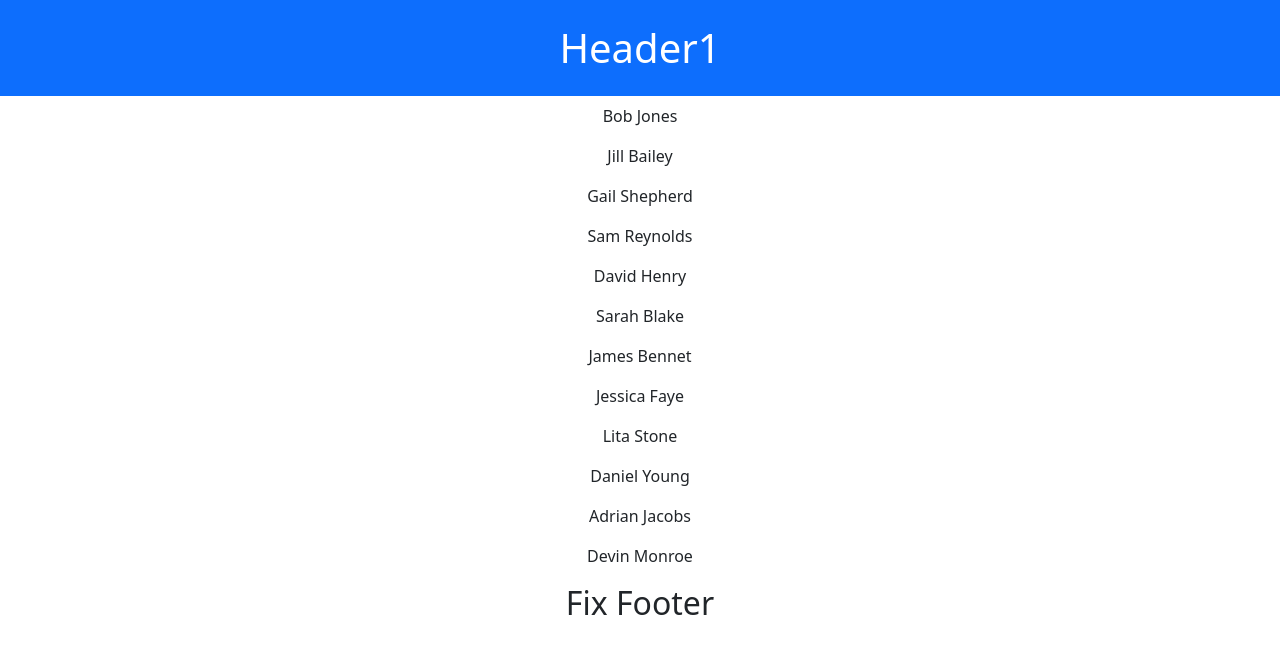
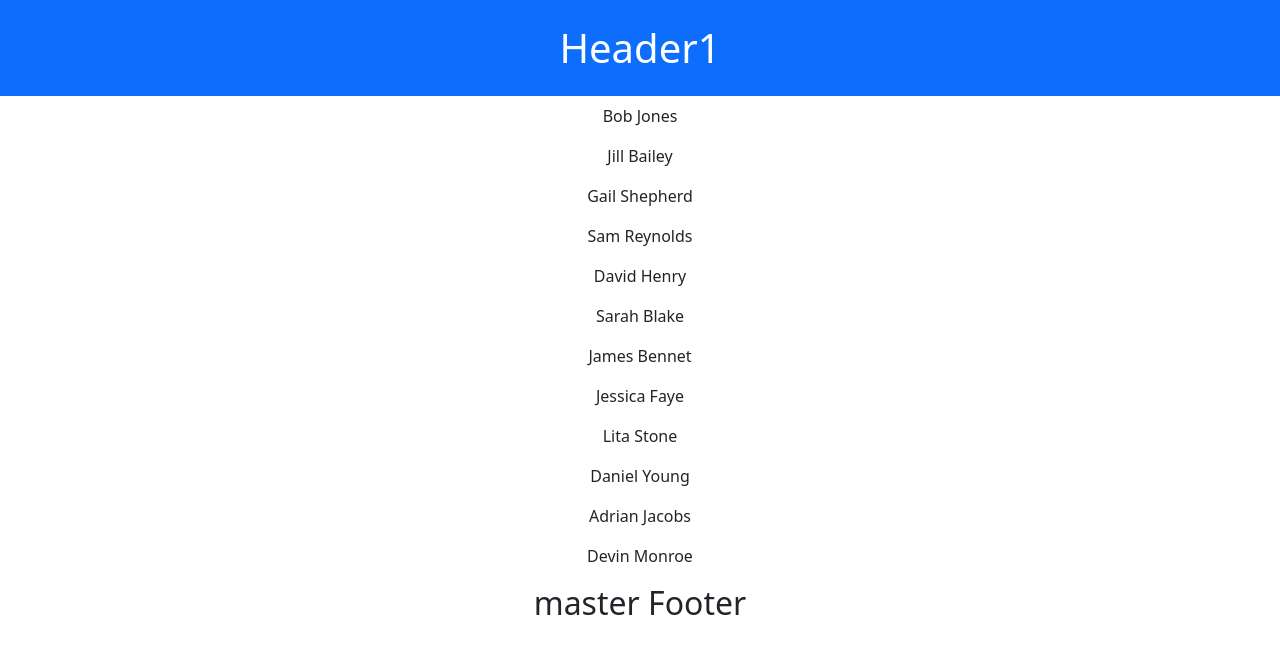
Before and after one commit to Bharath7893/team-mem-allocation, a React (Create React App) app: page / in a window 1280 px wide. Shown: the top 654 px of the page. Built offline with nearby package versions, Linux system fonts and the light colour scheme; the HTML template or start-up script is replaced by a standard one.

Commit message:
updated master branch

```diff
--- a/src/components/Footer.jsx
+++ b/src/components/Footer.jsx
@@ -1,7 +1,7 @@
 const Footer = () => {
     return(
     <footer>
-    <h2 className="text-center">Fix Footer</h2>
+    <h2 className="text-center">master Footer</h2>
     </footer>
     )
 
```
